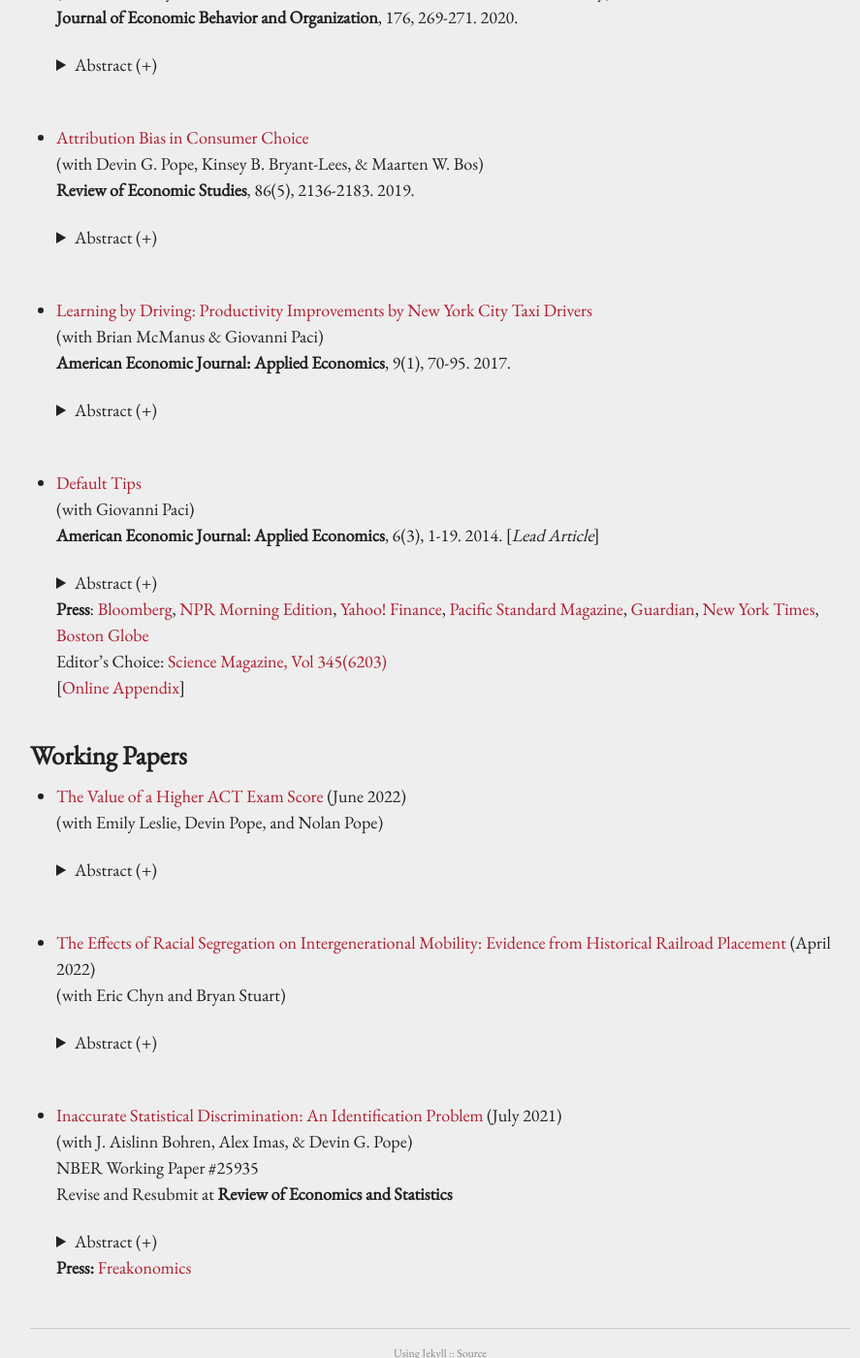
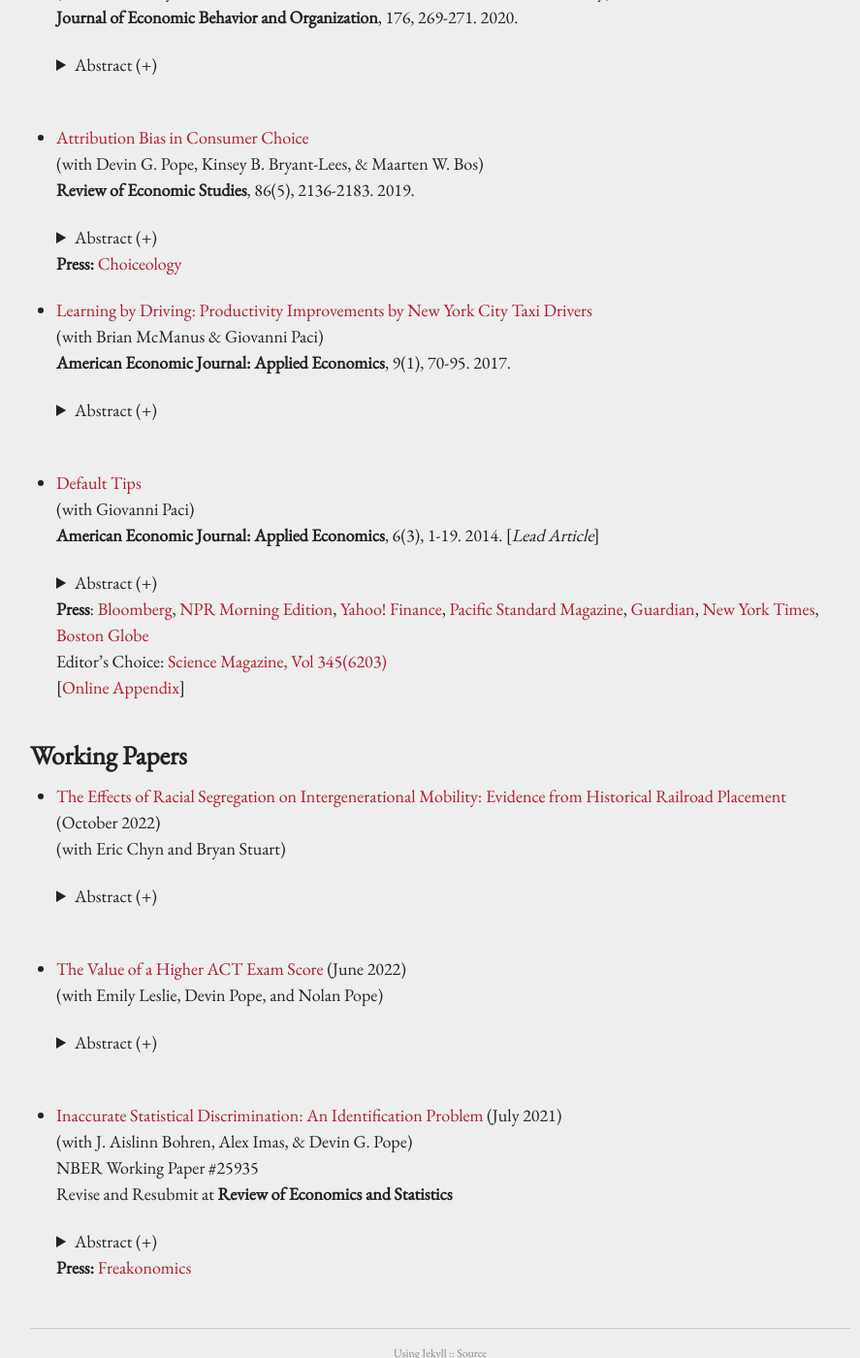
Before and after one commit to kareemhaggag/kareemhaggag.github.io, a Jekyll site: the page built from research.md, in a window 1280 px wide and 1400 px high, scrolled down 1039 px. Shown: the whole window at 97% size, without its empty margins (186-1073 px from the left). Built offline with Jekyll 4.4.1, drawn with Linux system fonts in a browser that asks for light colours; comment, search, counter and statistics services are not loaded; our own code applies the rules of GitHub Pages for plain Markdown files.

Commit message:
Update papers

```diff
--- a/research.md
+++ b/research.md
@@ -82,7 +82,9 @@ permalink: /research/
 
    <blockquote>
    <p align="left"> When judging the value of a good, people may be overly influenced by the state in which they previously consumed it. For example, someone who tries out a new restaurant while very hungry may subsequently rate it as high quality, even if the food is mediocre. We produce a simple framework for this form of attribution bias that embeds a standard model of decision making as a special case. We test for attribution bias across two consumer decisions. First, we conduct an experiment in which we randomly manipulate the thirst of participants prior to consuming a new drink. Second, using data from thousands of amusement park visitors, we explore how pleasant weather during their most recent trip affects their stated and actual likelihood of returning. In both of these domains, we find evidence that people misattribute the influence of a temporary state to a stable quality of the consumption good. We provide evidence against several alternative accounts for our findings and discuss the broader implications of attribution bias in economic decision making.<br></p> </blockquote>
-   </details> <br />
+   </details>
+
+   **Press:** [Choiceology](https://www.schwab.com/learn/story/so-much-common-with-guests-samantha-futerman-anais-bordier-kareem-haggag)<br />
 
 *  [Learning by Driving: Productivity Improvements by New York City Taxi Drivers](/f/Learning_by_Driving.pdf)<br />
   (with Brian McManus & Giovanni Paci)<br />
@@ -112,6 +114,17 @@ permalink: /research/
 
 ## Working Papers
 
+* [The Effects of Racial Segregation on Intergenerational Mobility: Evidence from Historical Railroad Placement](/f/Segregation_Mobility.pdf) (October 2022)<br />
+  (with Eric Chyn and Bryan Stuart)<br />
+
+
+   <details><summary> Abstract (+) </summary>
+
+   <blockquote>
+   <p align="left"> This paper provides new evidence on the causal impacts of city-wide racial segregation on intergenerational mobility. We use an instrumental variable approach that relies on plausibly exogenous variation in segregation due to the arrangement of railroad tracks in the nineteenth century. Our analysis finds that higher segregation reduces upward mobility for Black children from households across the income distribution and White children from low-income households. Moreover, segregation lowers academic achievement while increasing incarceration rates and teenage birth rates. An analysis of mechanisms shows that segregation reduces government spending, weakens support for anti-poverty policies, and increases racially conservative attitudes.<br></p> </blockquote>
+   </details> <br />
+
+
 * [The Value of a Higher ACT Exam Score](/f/ACT_Value.pdf) (June 2022)<br />
   (with Emily Leslie, Devin Pope, and Nolan Pope)<br />
 
@@ -122,15 +135,6 @@ permalink: /research/
    <p align="left"> Entrance exams are an integral aspect of the college admissions process. We use rounding in ACT composite exam scores to identify the causal effect of receiving a higher score. Using data for over 3 million test takers, we estimate that *randomly* receiving one extra point on the ACT leads to a 0.44 percentage point increase in the probability of attending a 4-year college. Our results have implications for the importance of entrance exams in the admissions process, the value of test preparation and retaking, and the inequities that can be created by unequal access to test prep and resources.<br></p> </blockquote>
    </details> <br />
 
-* [The Effects of Racial Segregation on Intergenerational Mobility: Evidence from Historical Railroad Placement](/f/Segregation_Mobility.pdf) (April 2022)<br />
-  (with Eric Chyn and Bryan Stuart)<br />
-
-
-   <details><summary> Abstract (+) </summary>
-
-   <blockquote>
-   <p align="left"> This paper provides new evidence on the causal impacts of city-wide racial segregation on intergenerational mobility. We use an instrumental variable approach that relies on plausibly exogenous variation in segregation due to the arrangement of railroad tracks in the nineteenth century (Ananat, 2011). Our analysis finds that higher levels of segregation reduce upward mobility for Black children from households across the income distribution and white children from lower-income households. The decline in upward mobility arises from both causal place and sorting channels. Moreover, segregation lowers primary school test scores and increases incarceration rates, teenage birth rates, and racially conservative attitudes.<br></p> </blockquote>
-   </details> <br />
 
 * [Inaccurate Statistical Discrimination: An Identification Problem](/f/Inaccurate_Statistical_Discrimination.pdf) (July 2021)<br />
   (with J. Aislinn Bohren, Alex Imas, & Devin G. Pope)<br />
```
Also changed, not shown: 3 other files.
